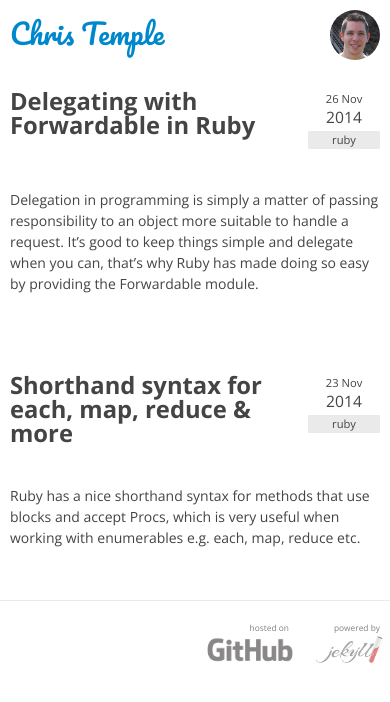
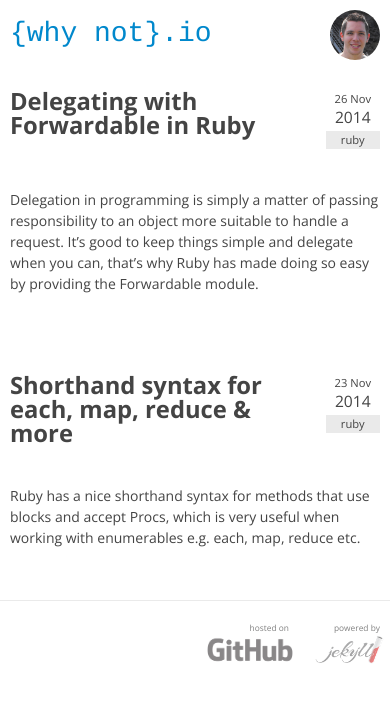
Before and after one commit to christemple/christemple.github.io, a Jekyll site: the page built from index.html, in a window 390 px wide. Shown: the top 702 px of the page. Built offline with Jekyll 4.4.1, drawn with Linux system fonts in a browser that asks for light colours; Markdown is read by kramdown in place of the engine named in the settings.

Commit message:
Changing site name to {why not}.io

```diff
--- a/_config.yml
+++ b/_config.yml
@@ -1,4 +1,4 @@
-name: Chris Temple
+name: '{why not}.io'
 markdown: redcarpet
 highlighter: 'pygments'
 permalink: /:categories/:title
--- a/css/app.css
+++ b/css/app.css
@@ -105,6 +105,7 @@ table {
 .highlight .vi { color: #008080 } /* Name.Variable.Instance */
 .highlight .il { color: #009999 } /* Literal.Number.Integer.Long */
 
+@charset "UTF-8";
 * {
   -webkit-box-sizing: border-box;
   -moz-box-sizing: border-box;
@@ -113,7 +114,7 @@ table {
 body {
   font: 18px "Open Sans", "Helvetica Neue", "Helvetica", sans-serif;
   line-height: 24px;
-  color: #444444; }
+  color: #444; }
   @media screen and (max-width: 768px) {
     body {
       font-size: 15px;
@@ -143,7 +144,7 @@ pre {
   padding: 10px;
   border-radius: 5px;
   background-color: #f7f7f7;
-  border: 1px solid lightgrey;
+  border: 1px solid lightgray;
   font-family: Courier, "Helvetica", sans-serif;
   overflow-x: auto; }
   @media screen and (max-width: 400px) {
@@ -163,10 +164,10 @@ blockquote {
   padding: 10px;
   border-radius: 5px;
   background-color: #f7f7f7;
-  border: 1px solid lightgrey;
+  border: 1px solid lightgray;
   font-family: Courier, "Helvetica", sans-serif;
   font-style: italic;
-  quotes: "\201C" "\201D" "\2018" "\2019"; }
+  quotes: "“" "”" "‘" "’"; }
   @media screen and (max-width: 400px) {
     blockquote {
       margin: 15px 0; } }
@@ -223,25 +224,19 @@ header[role=banner] {
     display: block;
     float: left;
     margin-right: 2.35765%;
-    width: 48.82117%;
+    width: 74.41059%;
     padding-top: 25px;
-    font-family: "Pacifico", "Helvetica Neue", "Helvetica", sans-serif; }
+    font-family: Courier; }
     header[role=banner] h1:last-child {
       margin-right: 0; }
     @media screen and (max-width: 400px) {
       header[role=banner] h1 {
-        display: block;
-        float: left;
-        margin-right: 7.42297%;
-        width: 73.14426%;
-        padding-top: 15px; }
-        header[role=banner] h1:last-child {
-          margin-right: 0; } }
+        padding-top: 15px; } }
   header[role=banner] #avatar {
     display: block;
     float: left;
     margin-right: 2.35765%;
-    width: 48.82117%;
+    width: 23.23176%;
     text-align: right; }
     header[role=banner] #avatar:last-child {
       margin-right: 0; }
@@ -249,15 +244,8 @@ header[role=banner] {
       height: 70px;
       border-radius: 50%; }
     @media screen and (max-width: 400px) {
-      header[role=banner] #avatar {
-        display: block;
-        float: left;
-        margin-right: 7.42297%;
-        width: 19.43277%; }
-        header[role=banner] #avatar:last-child {
-          margin-right: 0; }
-        header[role=banner] #avatar img {
-          height: 50px; } }
+      header[role=banner] #avatar img {
+        height: 50px; } }
 
 #content {
   margin-bottom: 30px;
@@ -272,7 +260,7 @@ footer {
   line-height: 50%;
   font-size: 0.6em;
   text-align: right;
-  color: gray; }
+  color: #808080; }
   footer #hosted-on-github, footer #powered-by-jekyll {
     display: inline-block;
     margin-left: 20px; }
@@ -313,7 +301,7 @@ article {
       article header h1:last-child {
         margin-right: 0; }
     article header a {
-      color: #444444; }
+      color: #444; }
     article header .date {
       display: block;
       float: left;
@@ -329,21 +317,6 @@ article {
       article header .date .category {
         background-color: #eaeaea;
         margin-top: 5px; }
-    @media screen and (max-width: 400px) {
-      article header h1 {
-        display: block;
-        float: left;
-        margin-right: 7.42297%;
-        width: 73.14426%; }
-        article header h1:last-child {
-          margin-right: 0; }
-      article header .date {
-        display: block;
-        float: left;
-        margin-right: 7.42297%;
-        width: 19.43277%; }
-        article header .date:last-child {
-          margin-right: 0; } }
   article .content {
     line-height: 130%; }
     @media screen and (max-width: 768px) {
```
Also changed, not shown: _assets/css/app.css (+13 -40 lines), _assets/css/app.sass (+3 -10 lines).
